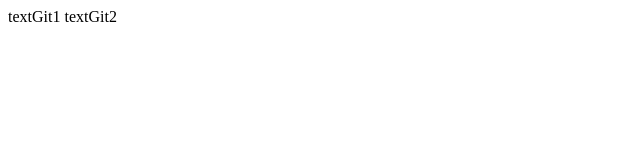
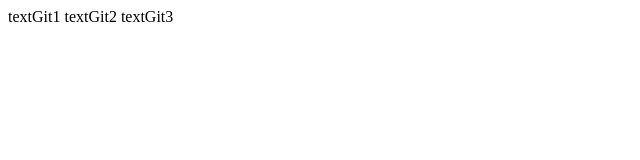
Before and after one commit to mar2gin/test, a plain HTML site: page index.html in a window 1280 px wide. Shown: the full height of the page, 0-640 px from the left. Drawn offline with Linux system fonts and the light colour scheme.

Commit message:
201506280114

```diff
--- a/index.html
+++ b/index.html
@@ -7,5 +7,6 @@
 <body>
 	textGit1
 	textGit2
+	textGit3
 </body>
 </html>
```
